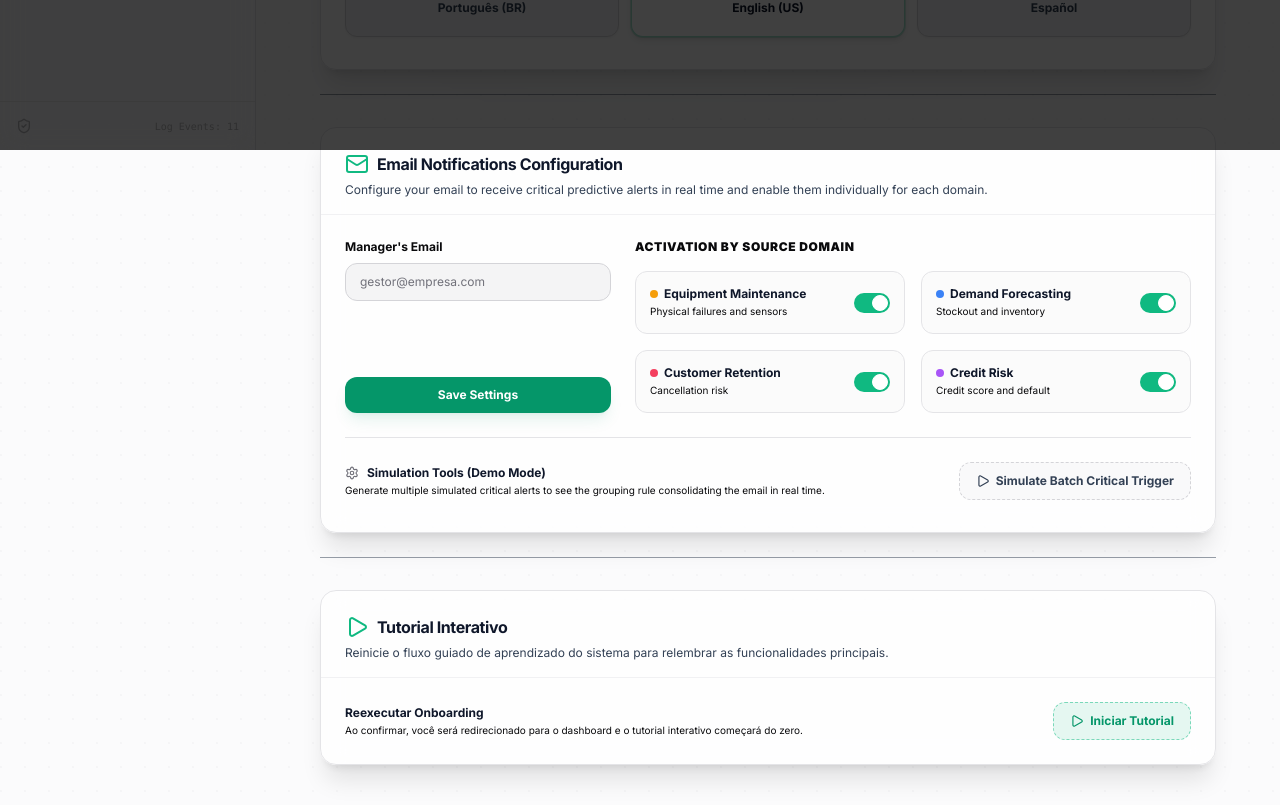
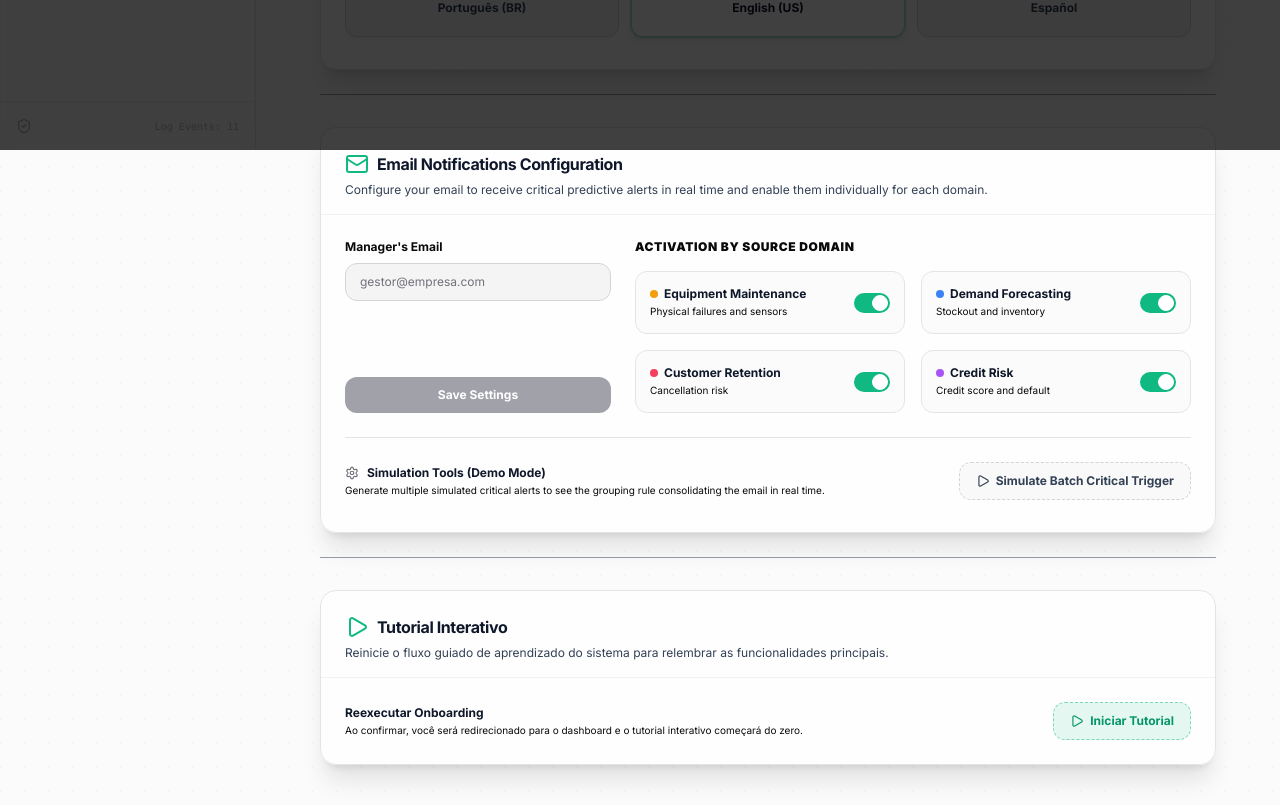
Before and after one commit to gabriellsnts/spam-project, a Next.js app: page /profile in a window 1280 px wide. Shown: the part 650-1455 px from the top of the page. Built offline with nearby package versions, Linux system fonts and the light colour scheme; sample sign-in values are in the browser's storage.

Commit message:
feat(ux): implementar feedback de salvamento e loading em toggles de notificacao

```diff
--- a/src/app/(domains)/profile/page.tsx
+++ b/src/app/(domains)/profile/page.tsx
@@ -45,6 +45,15 @@ export default function ProfilePage() {
     }
   }, [emailConfig]);
 
+  const [isSaving, setIsSaving] = useState(false);
+  const [saveSuccess, setSaveSuccess] = useState(false);
+  const [toggleLoading, setToggleLoading] = useState<Record<string, boolean>>({});
+
+  const hasChanges = !!emailConfig && (
+    localEmail !== emailConfig.email ||
+    JSON.stringify(localEnabledDomains) !== JSON.stringify(emailConfig.enabledDomains)
+  );
+
   const handleSaveEmailConfig = () => {
     const emailRegex = /^[^\s@]+@[^\s@]+\.[^\s@]+$/;
     if (localEmail && !emailRegex.test(localEmail)) {
@@ -59,17 +68,28 @@ export default function ProfilePage() {
       return;
     }
 
+    setIsSaving(true);
+    setTimeout(() => {
       updateEmailConfig({
         email: localEmail,
         enabledDomains: localEnabledDomains
       });
+      setIsSaving(false);
+      setSaveSuccess(true);
+      setTimeout(() => setSaveSuccess(false), 2000);
+    }, 600);
   };
 
   const handleToggleDomain = (domain: DomainType, checked: boolean) => {
+    if (toggleLoading[domain]) return;
+    setToggleLoading(prev => ({ ...prev, [domain]: true }));
+    setTimeout(() => {
       setLocalEnabledDomains(prev => ({
         ...prev,
         [domain]: checked
       }));
+      setToggleLoading(prev => ({ ...prev, [domain]: false }));
+    }, 300);
   };
 
   // Redireciona se não estiver logado
@@ -306,9 +326,20 @@ export default function ProfilePage() {
 
                   <button
                     onClick={handleSaveEmailConfig}
-                    className="w-full py-2.5 rounded-xl bg-emerald-600 hover:bg-emerald-550 text-white font-bold text-xs transition-colors shadow-lg shadow-emerald-600/10 cursor-pointer flex items-center justify-center gap-1.5"
+                    disabled={!hasChanges || isSaving || saveSuccess}
+                    className={cn(
+                      "w-full py-2.5 rounded-xl text-white font-bold text-xs transition-colors shadow-lg cursor-pointer flex items-center justify-center gap-1.5",
+                      !hasChanges && !saveSuccess ? "bg-zinc-400 dark:bg-zinc-700 cursor-not-allowed shadow-none" : "",
+                      hasChanges && !isSaving && !saveSuccess ? "bg-emerald-600 hover:bg-emerald-550 shadow-emerald-600/10" : "",
+                      isSaving ? "bg-emerald-500/80 cursor-wait shadow-none" : "",
+                      saveSuccess ? "bg-emerald-500 shadow-emerald-500/20" : ""
+                    )}
                   >
-                    {t("save_settings")}
+                    {isSaving && <div className="h-3.5 w-3.5 rounded-full border-2 border-white/20 border-t-white animate-spin" />}
+                    {saveSuccess && <Check className="h-3.5 w-3.5" />}
+                    {!isSaving && !saveSuccess && t("save_settings")}
+                    {isSaving && (t("saving") || "Salvando...")}
+                    {saveSuccess && (t("saved") || "Salvo!")}
                   </button>
                 </div>
 
@@ -332,9 +363,10 @@ export default function ProfilePage() {
                           type="checkbox"
                           checked={localEnabledDomains.maintenance}
                           onChange={(e) => handleToggleDomain("maintenance", e.target.checked)}
+                          disabled={toggleLoading["maintenance"]}
                           className="sr-only peer"
                         />
-                        <div className="w-9 h-5 bg-zinc-300 dark:bg-zinc-800 peer-focus:outline-none rounded-full peer peer-checked:after:translate-x-full peer-checked:after:border-white after:content-[''] after:absolute after:top-[2px] after:left-[2px] after:bg-white after:border-zinc-300 after:border after:rounded-full after:h-4 after:w-4 after:transition-all peer-checked:bg-emerald-500"></div>
+                        <div className={cn("w-9 h-5 bg-zinc-300 dark:bg-zinc-800 peer-focus:outline-none rounded-full peer peer-checked:after:translate-x-full peer-checked:after:border-white after:content-[''] after:absolute after:top-[2px] after:left-[2px] after:bg-white after:border-zinc-300 after:border after:rounded-full after:h-4 after:w-4 after:transition-all peer-checked:bg-emerald-500", toggleLoading["maintenance"] && "opacity-50 cursor-wait")}></div>
                       </label>
                     </div>
 
@@ -352,9 +384,10 @@ export default function ProfilePage() {
                           type="checkbox"
                           checked={localEnabledDomains.demand}
                           onChange={(e) => handleToggleDomain("demand", e.target.checked)}
+                          disabled={toggleLoading["demand"]}
                           className="sr-only peer"
                         />
-                        <div className="w-9 h-5 bg-zinc-300 dark:bg-zinc-800 peer-focus:outline-none rounded-full peer peer-checked:after:translate-x-full peer-checked:after:border-white after:content-[''] after:absolute after:top-[2px] after:left-[2px] after:bg-white after:border-zinc-300 after:border after:rounded-full after:h-4 after:w-4 after:transition-all peer-checked:bg-emerald-500"></div>
+                        <div className={cn("w-9 h-5 bg-zinc-300 dark:bg-zinc-800 peer-focus:outline-none rounded-full peer peer-checked:after:translate-x-full peer-checked:after:border-white after:content-[''] after:absolute after:top-[2px] after:left-[2px] after:bg-white after:border-zinc-300 after:border after:rounded-full after:h-4 after:w-4 after:transition-all peer-checked:bg-emerald-500", toggleLoading["demand"] && "opacity-50 cursor-wait")}></div>
                       </label>
                     </div>
 
@@ -372,9 +405,10 @@ export default function ProfilePage() {
                           type="checkbox"
                           checked={localEnabledDomains.churn}
                           onChange={(e) => handleToggleDomain("churn", e.target.checked)}
+                          disabled={toggleLoading["churn"]}
                           className="sr-only peer"
                         />
-                        <div className="w-9 h-5 bg-zinc-300 dark:bg-zinc-800 peer-focus:outline-none rounded-full peer peer-checked:after:translate-x-full peer-checked:after:border-white after:content-[''] after:absolute after:top-[2px] after:left-[2px] after:bg-white after:border-zinc-300 after:border after:rounded-full after:h-4 after:w-4 after:transition-all peer-checked:bg-emerald-500"></div>
+                        <div className={cn("w-9 h-5 bg-zinc-300 dark:bg-zinc-800 peer-focus:outline-none rounded-full peer peer-checked:after:translate-x-full peer-checked:after:border-white after:content-[''] after:absolute after:top-[2px] after:left-[2px] after:bg-white after:border-zinc-300 after:border after:rounded-full after:h-4 after:w-4 after:transition-all peer-checked:bg-emerald-500", toggleLoading["churn"] && "opacity-50 cursor-wait")}></div>
                       </label>
                     </div>
 
@@ -392,9 +426,10 @@ export default function ProfilePage() {
                           type="checkbox"
                           checked={localEnabledDomains["credit-risk"]}
                           onChange={(e) => handleToggleDomain("credit-risk", e.target.checked)}
+                          disabled={toggleLoading["credit-risk"]}
                           className="sr-only peer"
                         />
-                        <div className="w-9 h-5 bg-zinc-300 dark:bg-zinc-800 peer-focus:outline-none rounded-full peer peer-checked:after:translate-x-full peer-checked:after:border-white after:content-[''] after:absolute after:top-[2px] after:left-[2px] after:bg-white after:border-zinc-300 after:border after:rounded-full after:h-4 after:w-4 after:transition-all peer-checked:bg-emerald-500"></div>
+                        <div className={cn("w-9 h-5 bg-zinc-300 dark:bg-zinc-800 peer-focus:outline-none rounded-full peer peer-checked:after:translate-x-full peer-checked:after:border-white after:content-[''] after:absolute after:top-[2px] after:left-[2px] after:bg-white after:border-zinc-300 after:border after:rounded-full after:h-4 after:w-4 after:transition-all peer-checked:bg-emerald-500", toggleLoading["credit-risk"] && "opacity-50 cursor-wait")}></div>
                       </label>
                     </div>
                   </div>
```
Lines whose indentation alone changed are shown as unchanged.
